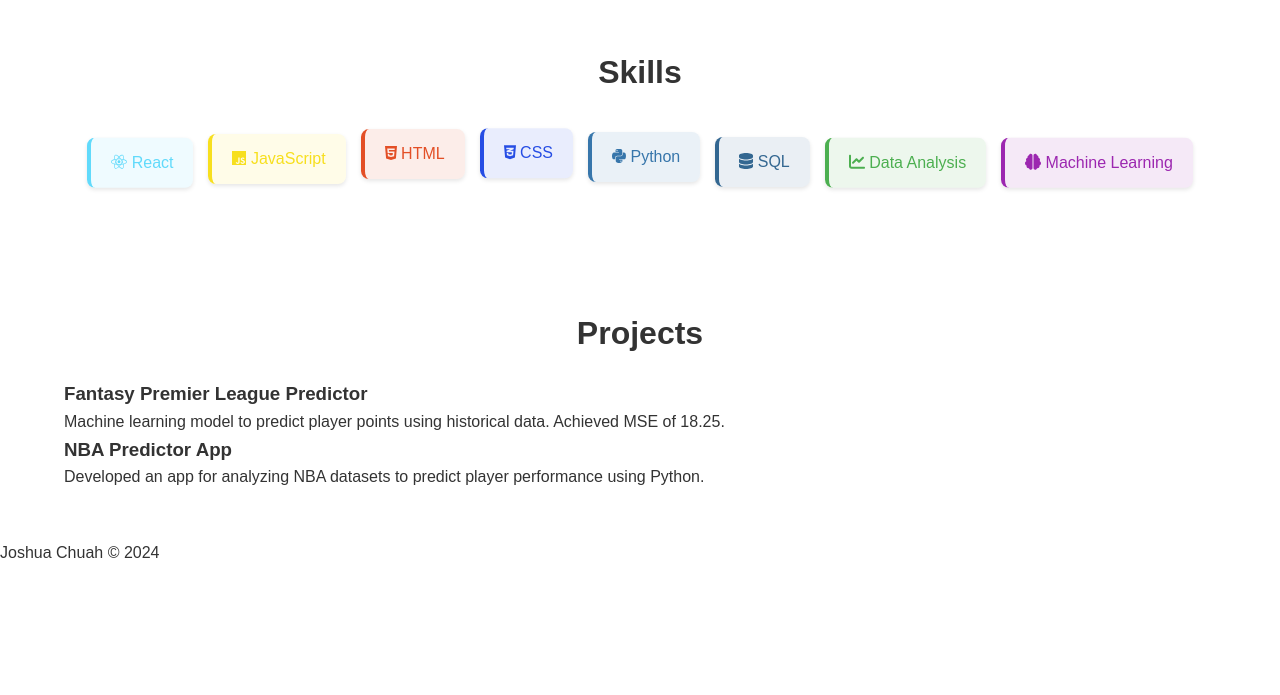
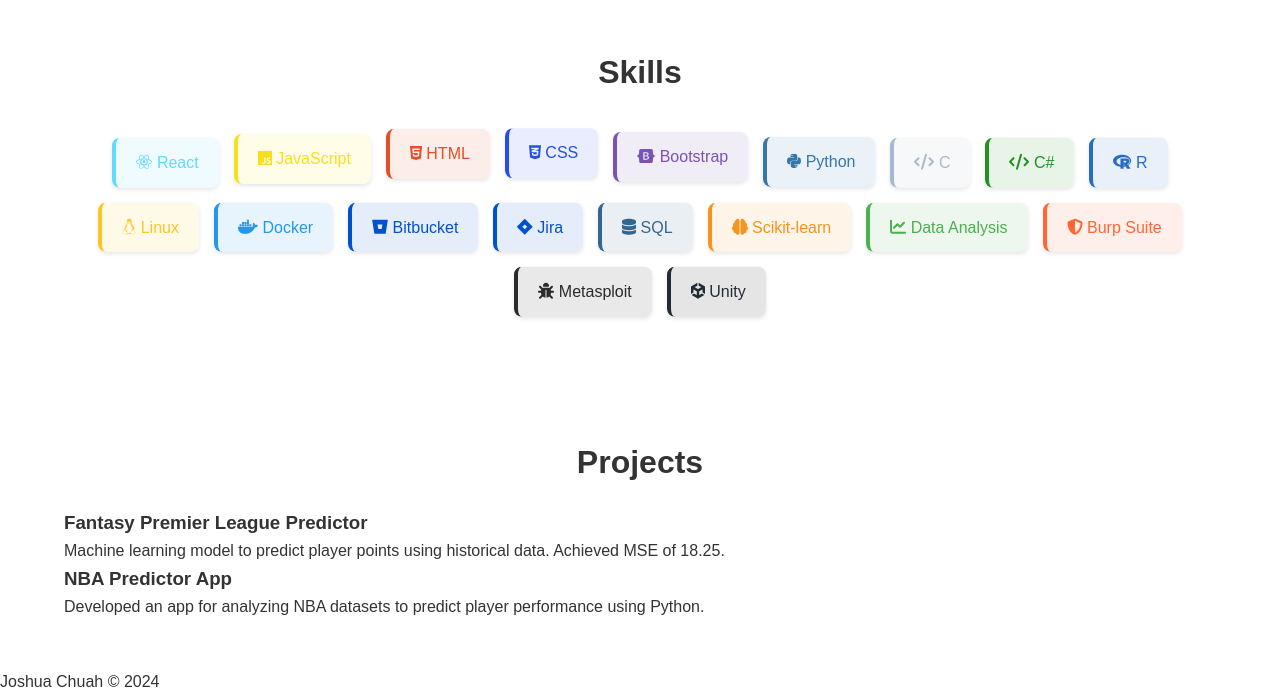
Before and after one commit to joshuachuah/joshuachuah-site, a React (Vite) app: page / in a window 1280 px wide. Shown: the part 1603-2298 px from the top of the page. Before the commit the page ends 2169 px from the top, so only its background shows below. Built offline with nearby package versions, Linux system fonts and the light colour scheme.

Commit message:
added skills

```diff
--- a/components/Skills.jsx
+++ b/components/Skills.jsx
@@ -4,39 +4,61 @@
   faJs,
   faHtml5,
   faCss3Alt,
-  faPython
+  faPython,
+  faUnity,
+  faLinux,
+  faDocker,
+  faJira,
+  faBitbucket,
+  faBootstrap,
+  faRProject
 } from '@fortawesome/free-brands-svg-icons';
 import {
   faDatabase,
   faChartLine,
-  faBrain
+  faBrain,
+  faCode,
+  faShieldAlt,
+  faBug
 } from '@fortawesome/free-solid-svg-icons';
 
 const skillsData = [
+  // Frontend
   { icon: faReact, name: 'React', color: '#61DAFB', bgColor: 'rgba(97, 218, 251, 0.1)' },
   { icon: faJs, name: 'JavaScript', color: '#F7DF1E', bgColor: 'rgba(247, 223, 30, 0.1)' },
-  {
-    icon: faHtml5,
-    name: 'HTML',
-    color: '#E34F26', // HTML orange
-    bgColor: 'rgba(227, 79, 38, 0.1)'
-  },
-  {
-    icon: faCss3Alt,
-    name: 'CSS',
-    color: '#264DE4', // CSS blue
-    bgColor: 'rgba(38, 77, 228, 0.1)'
-  },
+  { icon: faHtml5, name: 'HTML', color: '#E34F26', bgColor: 'rgba(227, 79, 38, 0.1)' },
+  { icon: faCss3Alt, name: 'CSS', color: '#264DE4', bgColor: 'rgba(38, 77, 228, 0.1)' },
+  { icon: faBootstrap, name: 'Bootstrap', color: '#7952B3', bgColor: 'rgba(121, 82, 179, 0.1)' },
+
+  // Programming Languages
   { icon: faPython, name: 'Python', color: '#3776AB', bgColor: 'rgba(55, 118, 171, 0.1)' },
+  { icon: faCode, name: 'C', color: '#A8B9CC', bgColor: 'rgba(168, 185, 204, 0.1)' },
+  { icon: faCode, name: 'C#', color: '#239120', bgColor: 'rgba(35, 145, 32, 0.1)' },
+  { icon: faRProject, name: 'R', color: '#276DC3', bgColor: 'rgba(39, 109, 195, 0.1)' },
+
+  // Tools & Technologies
+  { icon: faLinux, name: 'Linux', color: '#FCC624', bgColor: 'rgba(252, 198, 36, 0.1)' },
+  { icon: faDocker, name: 'Docker', color: '#2496ED', bgColor: 'rgba(36, 150, 237, 0.1)' },
+  { icon: faBitbucket, name: 'Bitbucket', color: '#0052CC', bgColor: 'rgba(0, 82, 204, 0.1)' },
+  { icon: faJira, name: 'Jira', color: '#0052CC', bgColor: 'rgba(0, 82, 204, 0.1)' },
+
+  // Data & ML
   { icon: faDatabase, name: 'SQL', color: '#336791', bgColor: 'rgba(51, 103, 145, 0.1)' },
+  { icon: faBrain, name: 'Scikit-learn', color: '#F7931E', bgColor: 'rgba(247, 147, 30, 0.1)' },
   { icon: faChartLine, name: 'Data Analysis', color: '#4CAF50', bgColor: 'rgba(76, 175, 80, 0.1)' },
-  { icon: faBrain, name: 'Machine Learning', color: '#9C27B0', bgColor: 'rgba(156, 39, 176, 0.1)' }
+
+  // Security Tools
+  { icon: faShieldAlt, name: 'Burp Suite', color: '#FF6633', bgColor: 'rgba(255, 102, 51, 0.1)' },
+  { icon: faBug, name: 'Metasploit', color: '#2A2A2A', bgColor: 'rgba(42, 42, 42, 0.1)' },
+
+  // Game Development
+  { icon: faUnity, name: 'Unity', color: '#222C37', bgColor: 'rgba(0, 0, 0, 0.1)' }
 ];
 
 const Skills = () => {
   return (
-    <section id="skills">
-      <div className="container">
+    <section id="skills" className="skills-section">
+      <div className="container skills-container">
         <h2>Skills</h2>
         <ul className="skills-list">
           {skillsData.map((skill, index) => (
```
